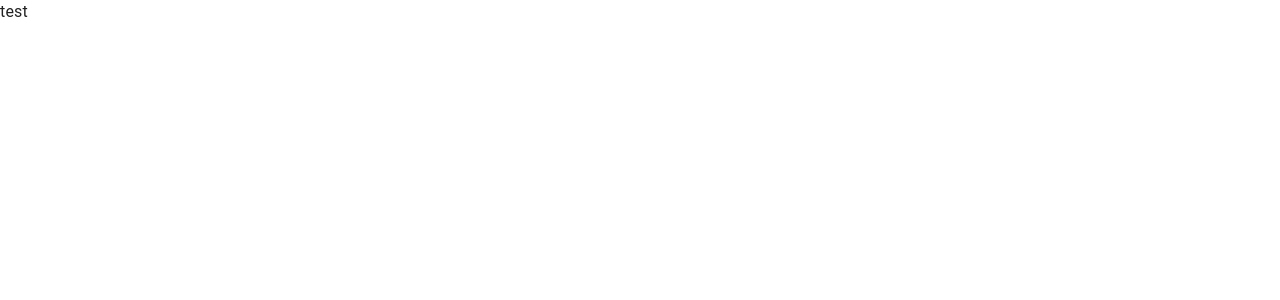
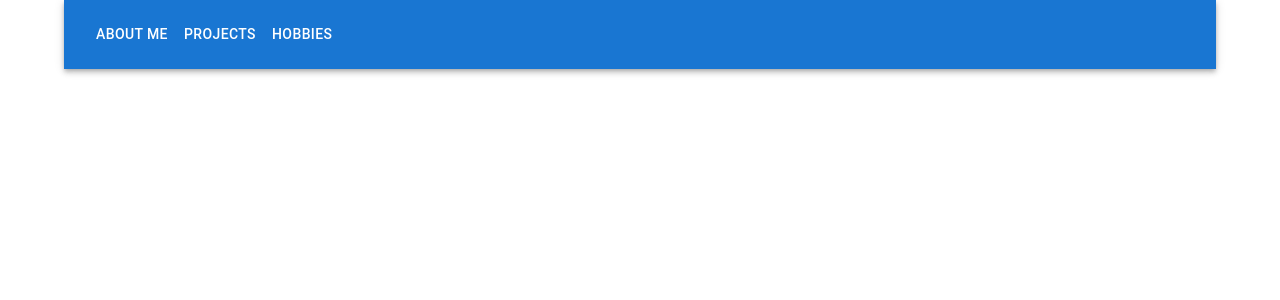
Before and after one commit to kevinhu12/profile, a React (Create React App) app: page / in a window 1280 px wide. Shown: the top 300 px of the page. Built offline with nearby package versions, Linux system fonts and the light colour scheme.

Commit message:
Added navbar shell

```diff
--- a/src/dashboard/Home.js
+++ b/src/dashboard/Home.js
@@ -1,4 +1,8 @@
 // Imports
+import React from 'react';
+import Container from '@mui/material/Container';
+
+import { Navbar } from '../shared/Navbar';
 
 // Styled components
 
@@ -8,7 +12,9 @@
 }) => {
 
     return (
-        <div>test</div>
+        <Container>
+            <Navbar />
+        </Container>
     );
 }
 export default Home;
--- /dev/null
+++ b/src/shared/Navbar.js
@@ -0,0 +1,101 @@
+// Imports
+import React, { useState } from 'react';
+import AppBar from '@mui/material/AppBar';
+import Box from '@mui/material/Box';
+import Button from '@mui/material/Button';
+import Container from '@mui/material/Container';
+import IconButton from '@mui/material/IconButton';
+import MenuIcon from '@mui/icons-material/Menu';
+import MenuItem from '@mui/material/MenuItem';
+import Toolbar from '@mui/material/Toolbar';
+import Typography from '@mui/material/Typography';
+import { Menu } from '@mui/material';
+
+// Constants
+const pages = ['About Me', 'Projects', 'Hobbies'];
+
+// Styled components
+
+// Main component
+export const Navbar = ({
+
+}) => {
+
+    // Anchor states and handler functions (for smaller screens)
+    const [anchorEl, setAnchorEl] = useState(null);
+    const handleOpenNavMenu = (event) => {
+        setAnchorEl(event.currentTarget);
+    }
+    const handleCloseNavMenu = () => {
+        setAnchorEl(null);
+    }
+
+    // Open a page
+    const openPage = (idx) => {
+        switch (idx) {
+            case 0:
+                // Open About Me
+                break;
+            default:
+                // Throw error
+                break;
+        }
+    }
+
+    return (
+        <AppBar position="static">
+            <Container maxWidth="xl">
+                <Toolbar disableGutters>
+
+                    {/* Menu version (narrow screen) */}
+                    <Box sx={{ flexGrow: 1, display: { xs: 'flex', md: 'none' } }}>
+                        <IconButton
+                            aria-controls='menu-appbar'
+                            aria-haspopup='true'
+                            aria-label='account of current user'
+                            onClick={handleOpenNavMenu}
+                            size='large'
+                        >
+                            <MenuIcon />
+                        </IconButton>
+                        <Menu
+                            anchorEl={anchorEl}
+                            anchorOrigin={{ vertical: 'bottom', horiztonal: 'left' }}
+                            id='menu-appbar'
+                            keepMounted
+                            onClose={handleCloseNavMenu}
+                            open={Boolean(anchorEl)}
+                            sx={{ display: {xs: 'block', md: 'none' } }}
+                            transformOrigin={{ vertical: 'top', horizontal: 'left' }}
+                        >
+                            {pages.map((page, idx) => (
+                                <MenuItem
+                                    key={page}
+                                    onClick={() => {
+                                        handleCloseNavMenu();
+                                        openPage(idx);
+                                    }}
+                                >
+                                    <Typography textAlign='center'>{page}</Typography>
+                                </MenuItem>
+                            ))}
+                        </Menu>
+                    </Box>
+
+                    {/* Normal version (wide screen) */}
+                    <Box sx={{ flexGrow: 1, display: { xs: 'none', md: 'flex' }}}>
+                        {pages.map((page, idx) => (
+                            <Button
+                                key={page}
+                                onClick={() => openPage(idx)}
+                                sx={{ my: 2, color: 'white', display: 'block' }}
+                            >
+                                {page}
+                            </Button>
+                        ))}
+                    </Box>
+                </Toolbar>
+            </Container>
+        </AppBar>
+    );
+}
```
